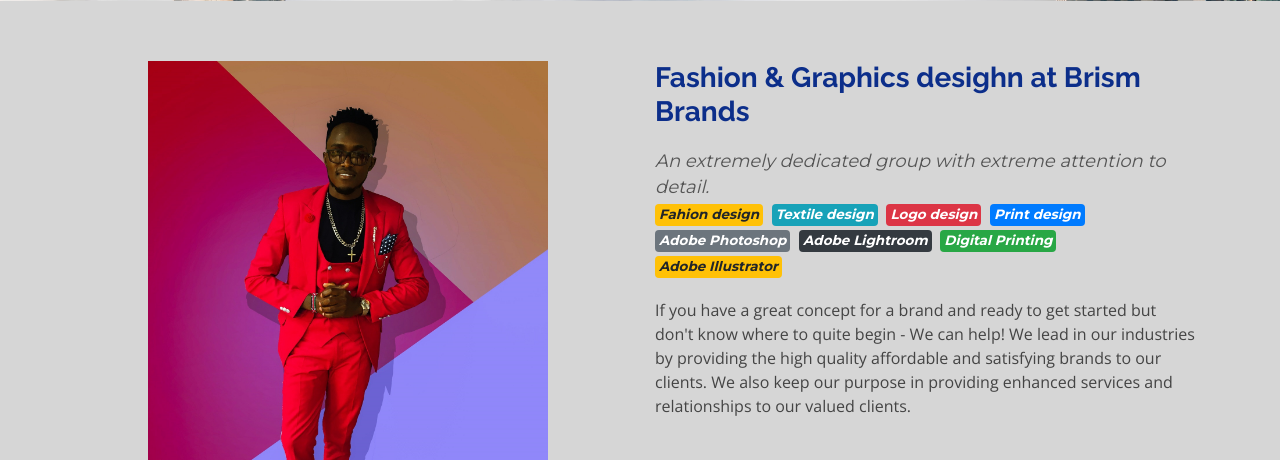
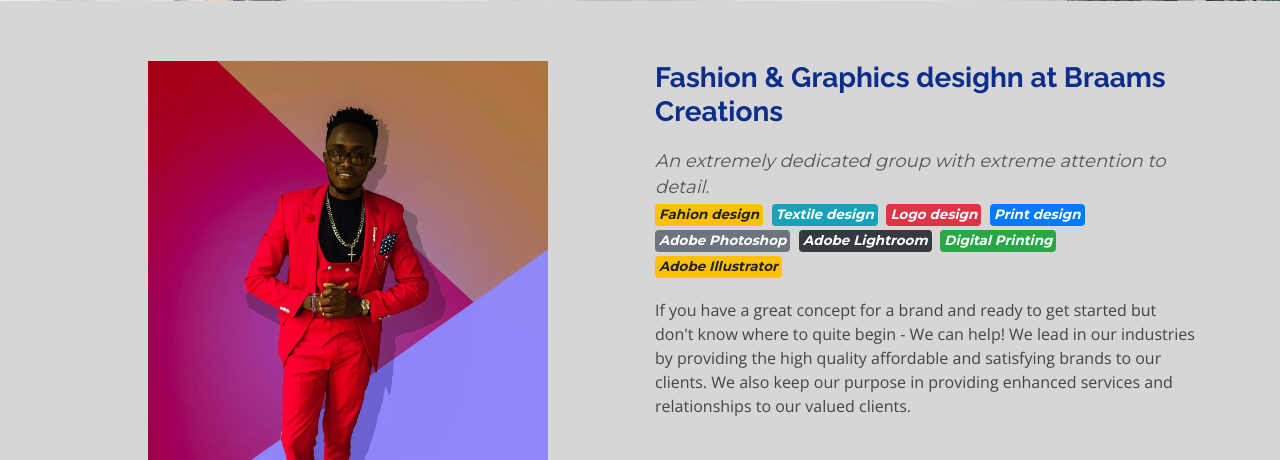
Before and after one commit to munuhee/brism-brands, a Django app: template home/templates/home/home.html in a window 1280 px wide. Shown: the part 606-1066 px from the top of the page. Run offline with Django 3.2, Linux system fonts and the light colour scheme; the template is opened without the code that fills it, so the values that code supplies are empty; some libraries are stand-ins or nearby versions.

Commit message:
Update home.html

```diff
--- a/home/templates/home/home.html
+++ b/home/templates/home/home.html
@@ -116,7 +116,7 @@
                     </div>
 
                     <div class="col-lg-6 content">
-                        <h2>Fashion & Graphics desighn at Brism Brands</h2>
+                        <h2>Fashion & Graphics desighn at Braams Creations</h2>
                         <h3><strong>
                             An extremely dedicated group with extreme attention to detail.
                         </strong>
```
